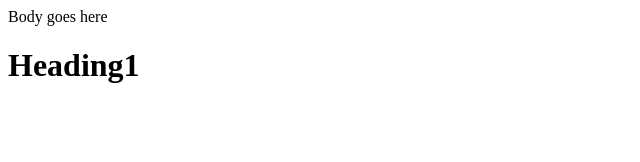
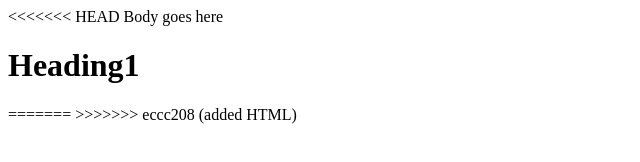
Before and after one commit to thesoulharmonic/coding, a plain HTML site: page git.html in a window 1280 px wide. Shown: the whole page, without its empty margins (0-640 px from the left). Drawn offline with Linux system fonts and the light colour scheme.

Commit message:
added HTML

```diff
--- a/git.html
+++ b/git.html
@@ -7,7 +7,11 @@
     <title>Document</title>
 </head>
 <body>
+<<<<<<< HEAD
     Body goes here
     <h1>Heading1</h1>
+=======
+
+>>>>>>> eccc208 (added HTML)
 </body>
 </html>
```
